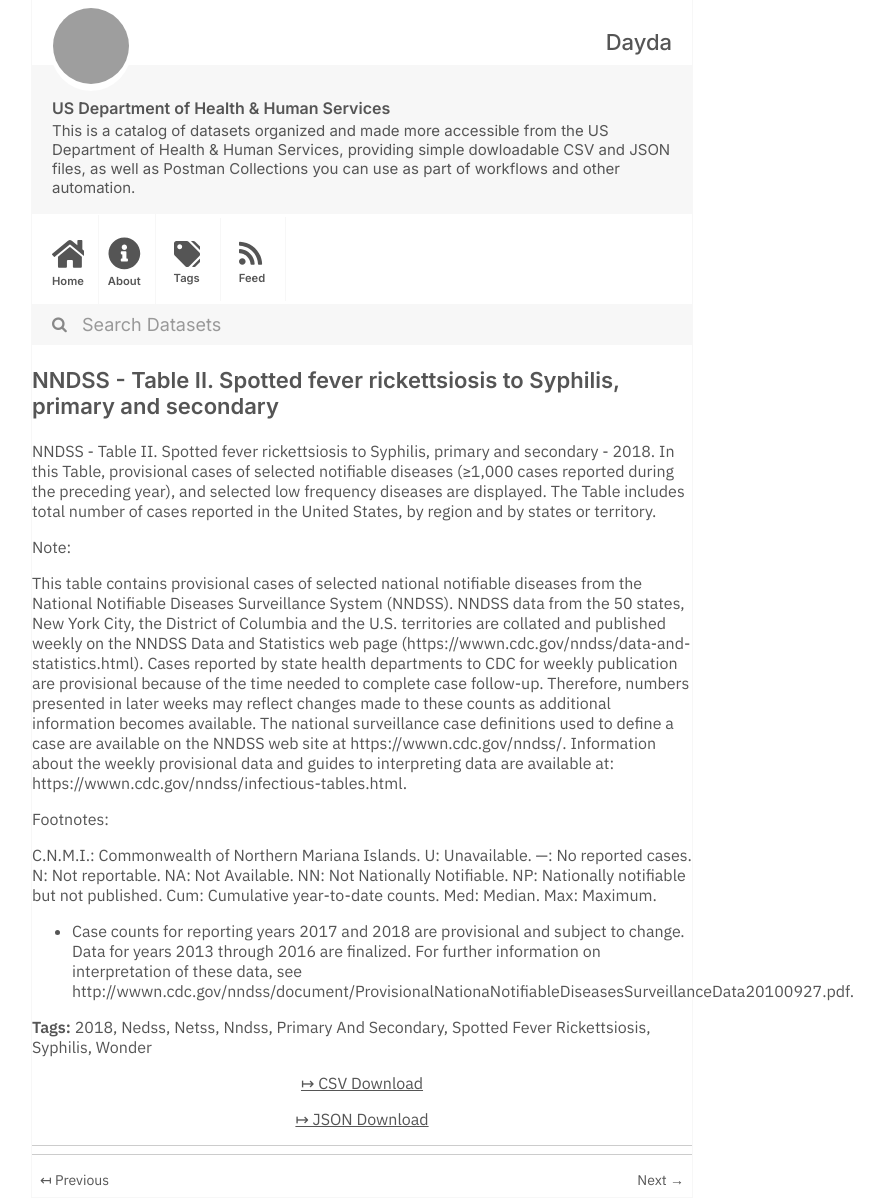
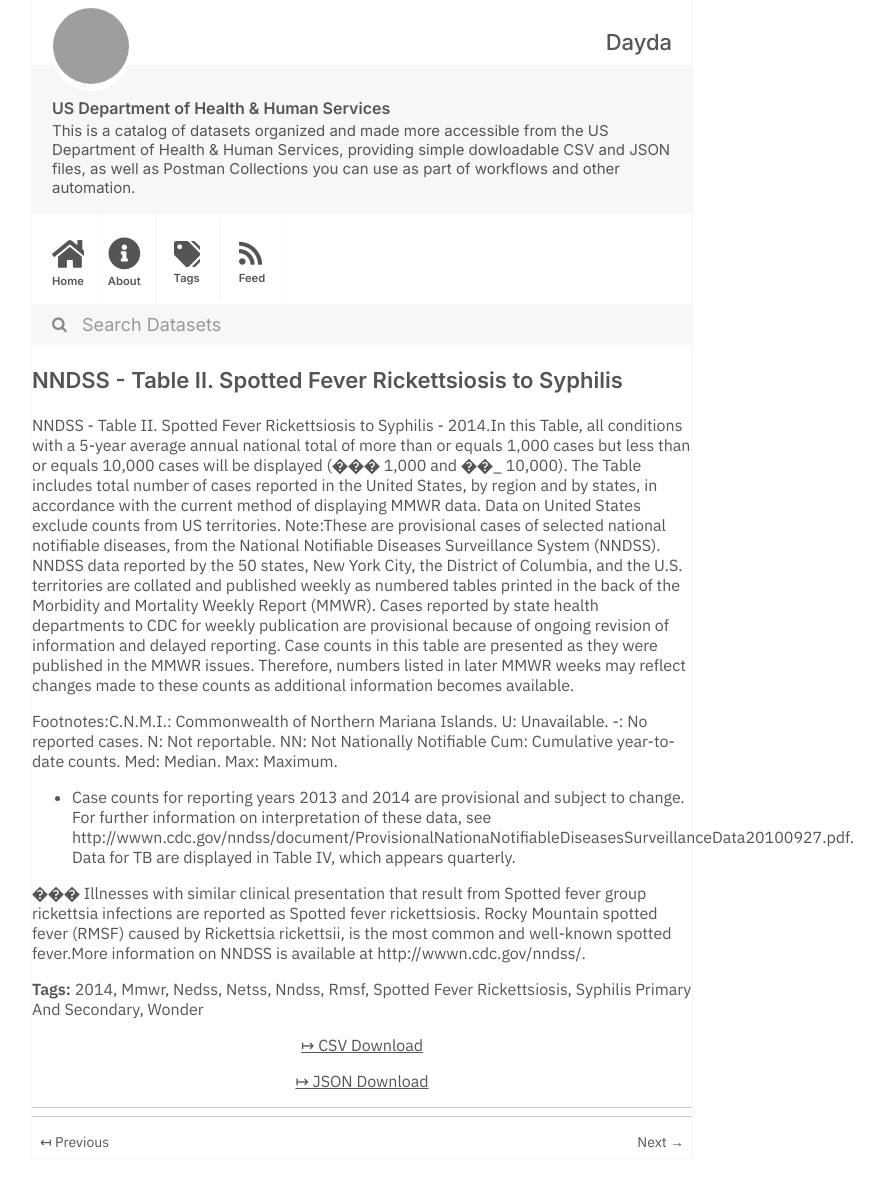
Before and after one commit to dayda-entities/us-department-of-health-and-human-services, a Jekyll site: the page built from _posts/2020-11-10-nndss-table-ii-spotted-fever-r.md, in a window 1280 px wide. Shown: the whole page, without its empty margins (278-1162 px from the left). Built offline with Jekyll 4.4.1, drawn with Linux system fonts in a browser that asks for light colours; after the commit the page ends 1160 px from its top, so only the background shows below that; grey boxes are pictures that could not be loaded.

Commit message:
Publish Data

```diff
--- a/_posts/2020-11-10-nndss-table-ii-spotted-fever-r.md
+++ b/_posts/2020-11-10-nndss-table-ii-spotted-fever-r.md
@@ -1,35 +1,29 @@
 ---
-title: >-
-  NNDSS - Table II. Spotted fever rickettsiosis to Syphilis, primary and
-  secondary
-created: '2020-11-10T16:18:18.674423'
-modified: '2021-04-21T22:49:59.223482'
+title: NNDSS - Table II. Spotted Fever Rickettsiosis to Syphilis
+created: '2020-11-10T16:18:43.496808'
+modified: '2021-04-21T22:22:39.484270'
 state: active
 type: dataset
 tags:
-  - '2018'
+  - '2014'
+  - Mmwr
   - Nedss
   - Netss
   - Nndss
-  - Primary And Secondary
+  - Rmsf
   - Spotted Fever Rickettsiosis
-  - Syphilis
+  - Syphilis Primary And Secondary
   - Wonder
 groups: []
-csv_url: 'https://data.cdc.gov/api/views/efpc-rr7b/rows.csv?accessType=DOWNLOAD'
-json_url: 'https://data.cdc.gov/api/views/efpc-rr7b/rows.json?accessType=DOWNLOAD'
+csv_url: 'https://data.cdc.gov/api/views/fqve-8wzt/rows.csv?accessType=DOWNLOAD'
+json_url: 'https://data.cdc.gov/api/views/fqve-8wzt/rows.json?accessType=DOWNLOAD'
 layout: post
 
 ---
-NNDSS - Table II. Spotted fever rickettsiosis to Syphilis, primary and secondary - 2018. In this Table, provisional cases of selected notifiable diseases (≥1,000 cases reported during the preceding year), and selected low frequency diseases are displayed. The Table includes total number of cases reported in the United States, by region and by states or territory.
+NNDSS - Table II. Spotted Fever Rickettsiosis to Syphilis - 2014.In this Table, all conditions with a 5-year average annual national total of more than or equals 1,000 cases but less than or equals 10,000 cases will be displayed (��� 1,000 and ��_ 10,000). The Table includes total number of cases reported in the United States, by region and by states, in accordance with the current method of displaying MMWR data.  Data on United States exclude counts from US territories. Note:These are provisional cases of selected national notifiable diseases, from the National Notifiable Diseases Surveillance System (NNDSS). NNDSS data reported by the 50 states, New York City, the District of Columbia, and the U.S. territories are collated and published weekly as numbered tables printed in the back of the Morbidity and Mortality Weekly Report (MMWR). Cases reported by state health departments to CDC for weekly publication are provisional because of ongoing revision of information and delayed reporting. Case counts in this table are presented as they were published in the MMWR issues. Therefore, numbers listed in later MMWR weeks may reflect changes made to these counts as additional information becomes available.
 
-Note:
+Footnotes:C.N.M.I.: Commonwealth of Northern Mariana Islands. U: Unavailable.    -: No reported cases.    N: Not reportable.    NN: Not Nationally Notifiable    Cum: Cumulative year-to-date counts.    Med: Median.    Max: Maximum.
 
-This table contains provisional cases of selected national notifiable diseases from the National Notifiable Diseases Surveillance System (NNDSS). NNDSS data from the 50 states, New York City, the District of Columbia and the U.S. territories are collated and published weekly on the NNDSS Data and Statistics web page (https://wwwn.cdc.gov/nndss/data-and-statistics.html). Cases reported by state health departments to CDC for weekly publication are provisional because of the time needed to complete case follow-up.  Therefore, numbers presented in later weeks may reflect changes made to these counts as additional information becomes available. The national surveillance case definitions used to define a case are available on the NNDSS web site at https://wwwn.cdc.gov/nndss/. Information about the weekly provisional data and guides to interpreting data are available at: https://wwwn.cdc.gov/nndss/infectious-tables.html.
+* Case counts for reporting years 2013 and 2014 are provisional and subject to change. For further information on interpretation of these data, see http://wwwn.cdc.gov/nndss/document/ProvisionalNationaNotifiableDiseasesSurveillanceData20100927.pdf. Data for TB are displayed in Table IV, which appears quarterly.
 
-Footnotes:
-
-C.N.M.I.: Commonwealth of Northern Mariana Islands.
-U: Unavailable. —: No reported cases. N: Not reportable. NA:  Not Available.  NN: Not Nationally Notifiable. NP: Nationally notifiable but not published. Cum: Cumulative year-to-date counts. Med: Median. Max: Maximum.
-
-* Case counts for reporting years 2017 and 2018 are provisional and subject to change. Data for years 2013 through 2016 are finalized. For further information on interpretation of these data, see http://wwwn.cdc.gov/nndss/document/ProvisionalNationaNotifiableDiseasesSurveillanceData20100927.pdf.
+��� Illnesses with similar clinical presentation that result from Spotted fever group rickettsia infections are reported as Spotted fever rickettsiosis. Rocky Mountain spotted fever (RMSF) caused by Rickettsia rickettsii, is the most common and well-known spotted fever.More information on NNDSS is available at http://wwwn.cdc.gov/nndss/.
```
